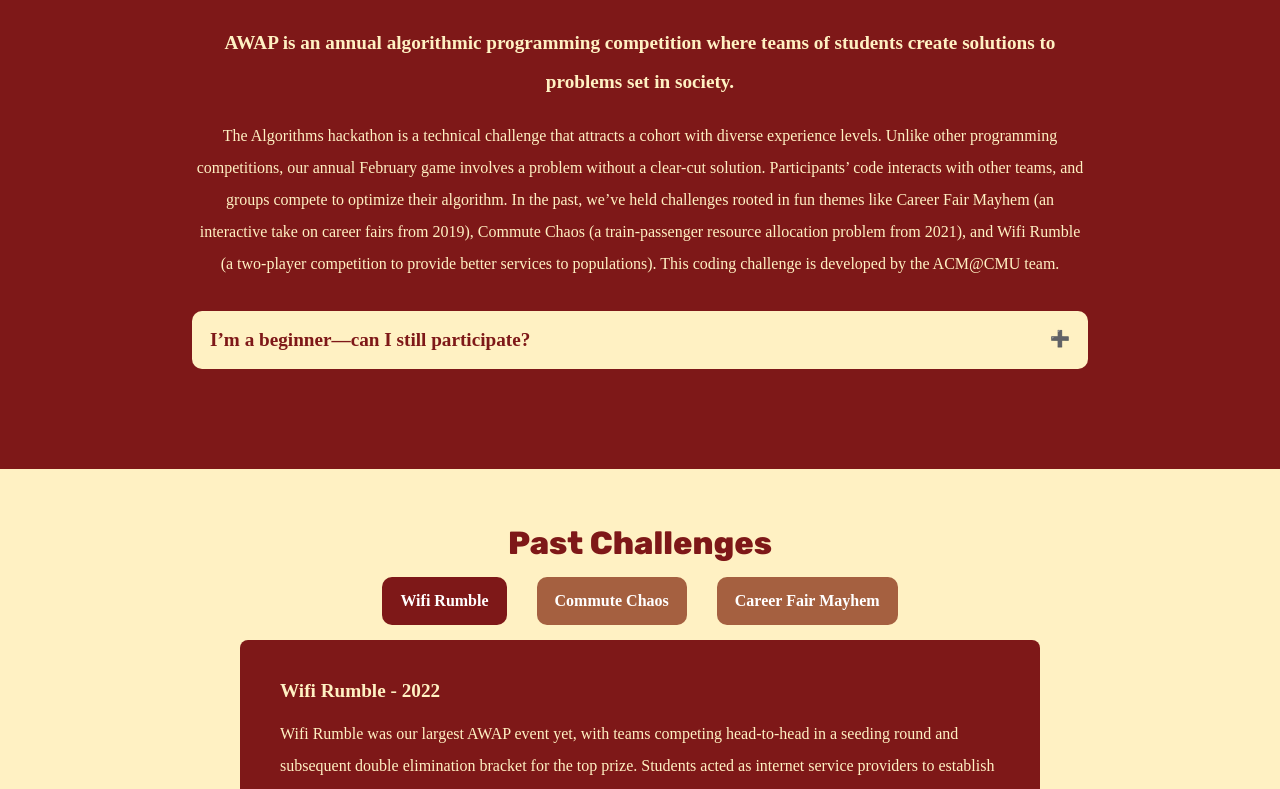
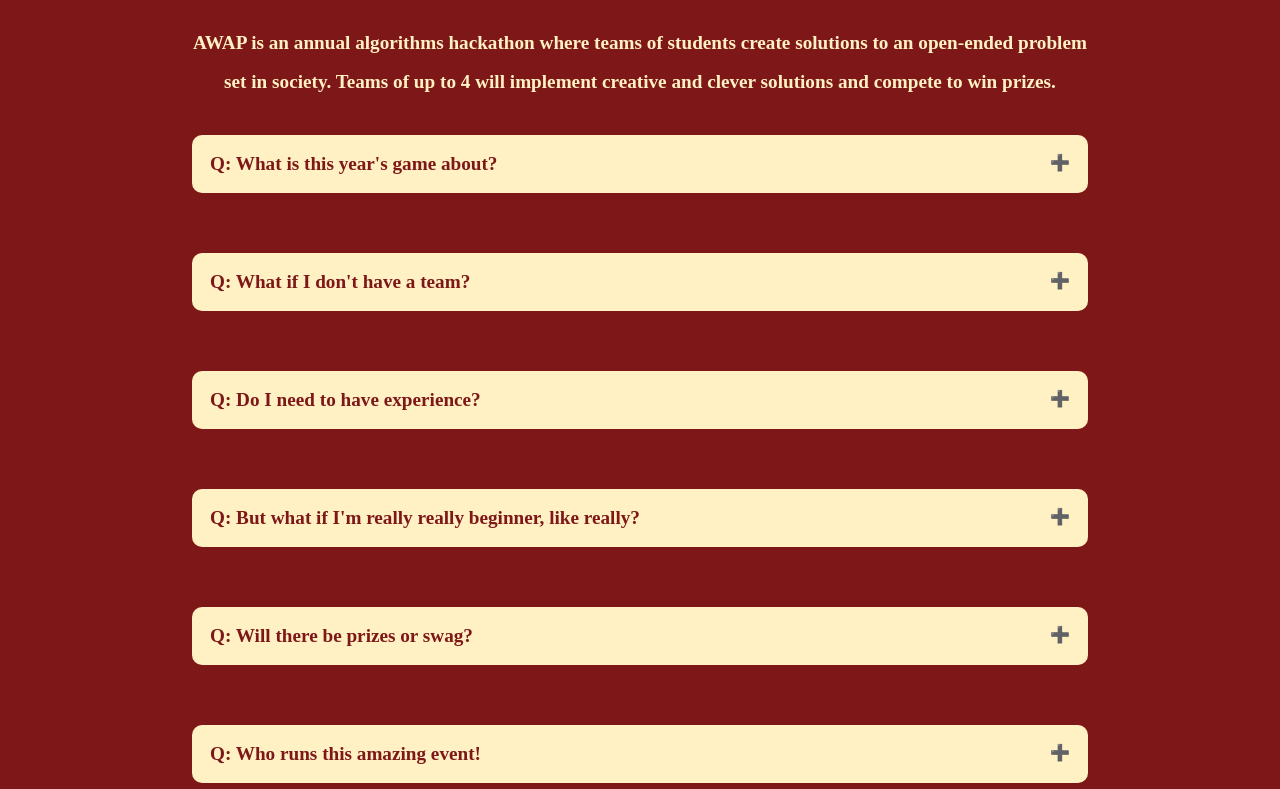
Before and after one commit to acm-cmu/awap-landing-page-2024, a React (Create React App) app: page / in a window 1280 px wide. Shown: the part 808-1597 px from the top of the page. Built offline with nearby package versions, Linux system fonts and the light colour scheme.

Commit message:
Add FAQs based off last year

```diff
--- a/src/components/About.js
+++ b/src/components/About.js
@@ -1,4 +1,5 @@
 import "../styles/About.css";
+import FAQButton from "./FAQButton";
 
 const About = () => {
   return (
@@ -7,36 +8,30 @@ const About = () => {
         <div className="section-header">What's AWAP?</div>
         <div>
           <p className="about-description">
-            AWAP is an annual algorithmic programming competition where teams of
-            students create solutions to problems set in society.
-          </p>
-          <p>
-            The Algorithms hackathon is a technical challenge that attracts a
-            cohort with diverse experience levels. Unlike other programming
-            competitions, our annual February game involves a problem without a
-            clear-cut solution. Participants’ code interacts with other teams,
-            and groups compete to optimize their algorithm. In the past, we’ve
-            held challenges rooted in fun themes like Career Fair Mayhem (an
-            interactive take on career fairs from 2019), Commute Chaos (a
-            train-passenger resource allocation problem from 2021), and Wifi
-            Rumble (a two-player competition to provide better services to
-            populations). This coding challenge is developed by the ACM@CMU
-            team.
+            AWAP is an annual algorithms hackathon where teams of
+            students create solutions to an open-ended problem set in society.
+            Teams of up to 4 will implement creative and clever solutions and compete to win prizes.
           </p>
         </div>
-        <button type="button" className="beginner-button">
-          I’m a beginner—can I still participate?
-        </button>
-        <div className="beginner-content">
-          <p>
-            Our goal is to make AWAP an engaging opportunity for all students.
-            The competition will have two divisions, for experienced and
-            beginner teams, so that each team will have the chance to
-            participate on a level playing field. Teams will code their
-            algorithm in Python, so only basic Python knowledge is necessary to
-            get going. Tldr; just come join us and see what AWAP is all about!
-          </p>
-        </div>
+        <FAQButton key={2} question="Q: What is this year's game about?"
+                           answer="This year's game is Mars Makeover, where teams' algorithms will control different robots that have been sent to Mars, on different Mars terrain map, to collect resources and build a base.
+                           Teams will compete head to head in 1v1 matches, be the one that dominates the other team to win!."/>
+        <FAQButton key={3} question="Q: What if I don't have a team?"
+                           answer="Don't worry, we will match you with a team of 3 other people if you request for it!"/>
+        <FAQButton key={1} question="Q: Do I need to have experience?"
+                    answer="The competition will have two divisions, for experienced and
+                    beginner teams, so that each team will have the chance to
+                    participate on a level playing field. Teams will code their
+                    algorithm in Python, so only basic Python knowledge is necessary to
+                    get going."/>
+        <FAQButton key={4} question="Q: But what if I'm really really beginner, like really?"
+                            answer="We will have mentors available to help you out!"/>
+        <FAQButton key={5} question="Q: Will there be prizes or swag?"
+                            answer="Yes, we have up to $2000 in cash prizes. Separately we have raffle prizes for everyone. Lastly, everyone will get free food, swag and t-shirts!"/>
+        <FAQButton key={7} question="Q: Who runs this amazing event!"
+                            answer="AWAP is run by the ACM@CMU chapter, a student organization at Carnegie Mellon University."/>
+        <FAQButton key={6} question="Q: What if I have more questions?"
+                            answer="Feel free to email us at acm-exec@cs.cmu.edu"/>
       </div>
     </div>
   );
```
